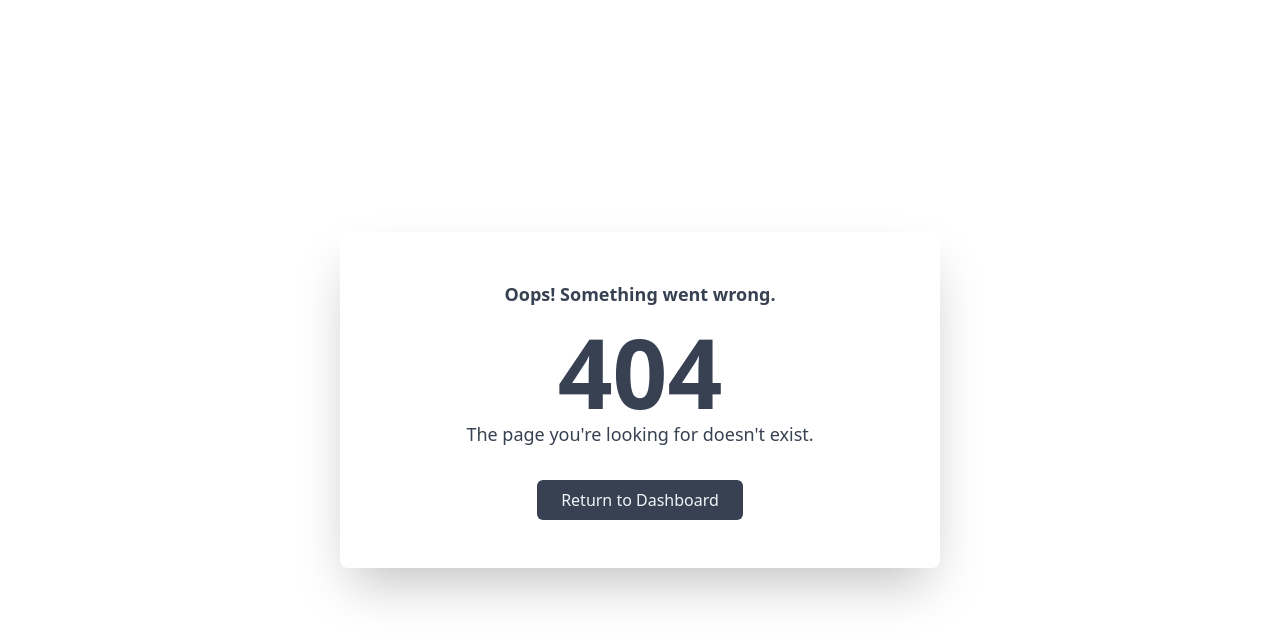
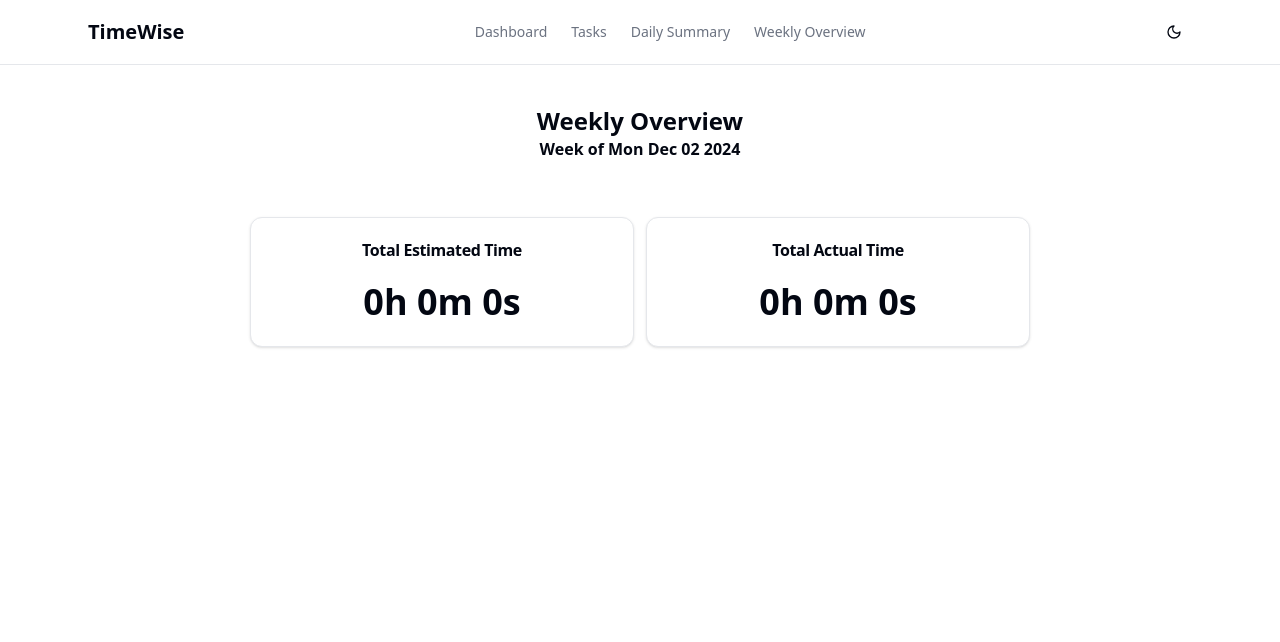
Before and after one commit to KiraaDev/TimeWise, a React (Vite) app: page /weeklyOverview in a window 1280 px wide. Before the commit this address had no page. Shown: the top 642 px of the page. Built offline with nearby package versions, Linux system fonts and the light colour scheme.

Commit message:
Daily summary and Weekly Overview

```diff
--- a/index.html
+++ b/index.html
@@ -5,6 +5,23 @@
     <link rel="icon" type="image/svg+xml" href="" />
     <meta name="viewport" content="width=device-width, initial-scale=1.0" />
     <title>TimeWise</title>
+    <style>
+      progress::-webkit-progress-value {
+        background-color: #4CAF50;
+      }
+
+      progress::-moz-progress-bar {
+        background-color: #4CAF50;
+      }
+
+      progress {
+        appearance: none;
+        -webkit-appearance: none;
+        -moz-appearance: none;
+        background-color: #e0e0e0;
+        border-radius: 10px;
+      }
+    </style>
   </head>
   <body>
     <div id="root"></div>
--- a/src/Router.tsx
+++ b/src/Router.tsx
@@ -5,6 +5,7 @@ import Tasks from './pages/Tasks'
 import NotFound from './pages/NotFound'
 import TaskPage from './pages/Task'
 import DailySummary from './pages/DailySummary'
+import WeeklyOverview from './pages/WeeklyOverview'
 
 export const router = createBrowserRouter([
     {
@@ -26,6 +27,10 @@ export const router = createBrowserRouter([
             {
                 path: '/dailySummary',
                 element: <DailySummary />
+            },
+            {
+                path: '/weeklyOverview',
+                element: <WeeklyOverview />
             }
         ]
     },
--- a/src/components/NewTaskCard.tsx
+++ b/src/components/NewTaskCard.tsx
@@ -8,6 +8,7 @@ import { Textarea } from "./ui/textarea"
 import { Task } from "@/types/Task";
 import { Calendar } from "./ui/calendar";
 import { Popover, PopoverTrigger, PopoverContent } from "./ui/popover";
+import { resolveConflict } from "@/utils/checkConflictAndAdjust";
 
 interface NewTaskCardProps {
     closeModal: () => void;
@@ -42,20 +43,6 @@ const NewTaskCard: React.FC<NewTaskCardProps> = ({ closeModal, addNewTask, addNe
 
     const storedTasks = getStoredTasks();
 
-    const checkConflict = (newTask: Task, existingTasks: Task[]): boolean => {
-        if (!newTask.date) return false;
-
-        for (let task of existingTasks) {
-
-            const taskDate = new Date(task.date? task.date : '')
-
-            if (taskDate.getTime() === newTask.date.getTime() && task.timeStart == newTask.timeStart && task.anteMeridiem === newTask.anteMeridiem) {
-                return true;
-            }
-        }
-        return false;
-    }
-
     const handleSubmit = (e: React.FormEvent) => {
 
         e.preventDefault();
@@ -72,7 +59,7 @@ const NewTaskCard: React.FC<NewTaskCardProps> = ({ closeModal, addNewTask, addNe
         } else if (selectedAMPM === "AM" && selectedHour === 12) {
             selectedDate.setHours(0);  // Convert 12 AM to midnight
         } else {
-            selectedDate.setHours(selectedHour);  // Set the hour for AM times
+            selectedDate.setHours(selectedHour);
         }
 
         // Check if the selected date/time is in the past
@@ -98,27 +85,21 @@ const NewTaskCard: React.FC<NewTaskCardProps> = ({ closeModal, addNewTask, addNe
             anteMeridiem
         };
 
-        const hasConflict = checkConflict(newTask, storedTasks);
+        const resolvedTask = resolveConflict(newTask, storedTasks);
 
-        if (hasConflict) {
-            setErrorMsg('There is a conflict with an existing task.');
+        // Check if resolveConflict made changes
+        const conflictResolved =
+            resolvedTask.timeStart !== newTask.timeStart || resolvedTask.anteMeridiem !== newTask.anteMeridiem;
 
-            const editedNewTask = { ...newTask };
-
-            editedNewTask.timeStart += 1;
-
-            addNewTaskWithConflict(editedNewTask)
-
-            closeModal()
-
-            return;
+        if (conflictResolved) {
+            addNewTaskWithConflict(resolvedTask);
+        } else {
+            // No conflict, add the task as is
+            addNewTask(newTask);
         }
 
-        // calling the addNewTask function
-        addNewTask(newTask)
-
-        //closing modal
-        closeModal()
+        // Close the modal
+        closeModal();
 
     }
 
--- a/src/components/layout/NavBar.tsx
+++ b/src/components/layout/NavBar.tsx
@@ -35,7 +35,7 @@ function NavBar() {
             Daily Summary
           </a>
           <a
-            href="#"
+            href="/weeklyOverview"
             className="text-gray-500 hover:text-gray-900 dark:text-gray-400 dark:hover:text-gray-50"
 
           >
@@ -77,7 +77,7 @@ function NavBar() {
                   Daily Summary
                 </a>
                 <a
-                  href="#"
+                  href="/weeklyOverview"
                   className="text-sm font-medium text-gray-500 hover:text-gray-900 dark:text-gray-400 dark:hover:text-gray-50"
 
                 >
--- a/src/pages/DailySummary.tsx
+++ b/src/pages/DailySummary.tsx
@@ -2,6 +2,7 @@ import React, { useEffect, useState } from "react";
 import { Card, CardContent, CardHeader, CardTitle } from "@/components/ui/card"
 import { Task } from "@/types/Task";
 import { isSameDay } from "@/utils/sameDay";
+import { formatTime } from "@/utils/formatTime";
 
 const DailySummary: React.FC = () => {
 
@@ -80,10 +81,30 @@ const DailySummary: React.FC = () => {
         return `${String(hours).padStart(2, '0')}:${String(minutes).padStart(2, '0')}:${String(seconds).padStart(2, '0')}`;
     };
 
+    const currentDate = new Date();
+
+    const formattedDate = currentDate.toDateString();
+
+    function convertTimeToMilliseconds(time: number, unit: 'M' | 'H'): number {
+        const msInMinute = 60000;
+        const msInHour = 3600000;
+
+        if (unit === 'M') {
+            return time * msInMinute;
+        } else if (unit === 'H') {
+
+            return time * msInHour;
+        }
+        return 0;
+    }
 
     return (
         <>
+            <div className="flex justify-center items-center w-full mb-10">
+                <h1 className=" font-bold text-2xl">{formattedDate}</h1>
+            </div>
             <div className=" flex gap-4 w-full justify-center items-center">
+
                 <Card className=" w-96 flex justify-center items-center flex-col">
                     <CardHeader>
                         <CardTitle>Total Estimated Time</CardTitle>
@@ -101,6 +122,29 @@ const DailySummary: React.FC = () => {
                     </CardContent>
                 </Card>
             </div>
+            <div className="flex justify-center items-center w-full mt-10 flex-col">
+                {
+                    tasks.filter((task: Task) => {
+                        const taskDate = task.date ? new Date(task.date) : new Date();
+
+
+                        // Remove time part from current date
+                        currentDate.setHours(0, 0, 0, 0);
+
+                        return taskDate.getTime() === currentDate.getTime();
+                    }).map((task: Task, index: number) => (
+                        <div key={index} className="space-y-2 w-[50%]">
+                            <div className="flex justify-between items-center">
+                                <span className="font-medium">{task.title}</span>
+                                <span className="text-sm text-muted-foreground font-semibold">
+                                    {formatTime(task.timeSpent)} / {task.estimatedTime}{task.timeUnit.toLowerCase()}
+                                </span>
+                            </div>
+                            <progress className="h-4 w-full rounded-lg" color="#fff" value={task.timeSpent} max={convertTimeToMilliseconds(parseInt(task.estimatedTime), task.timeUnit)}></progress>
+                        </div>
+                    ))
+                }
+            </div>
         </>
     )
 }
--- a/src/pages/Tasks.tsx
+++ b/src/pages/Tasks.tsx
@@ -84,7 +84,7 @@ const Tasks: React.FC = () => {
         saveTaskToLocalStorage(updatedTasks);
 
         toast({
-            description: 'Successfully added a new task but moved 1 hour for started time due to conflict.',
+            description: 'Successfully added a new task but adjusted to hour that is available due to conflict.',
             className: 'bg-yellow-300',
         });
     };
--- /dev/null
+++ b/src/pages/WeeklyOverview.tsx
@@ -0,0 +1,96 @@
+import React, { useState, useEffect } from "react";
+import { Task } from "@/types/Task";
+import { formatTime } from "@/utils/formatTime";
+import { Card, CardContent, CardHeader, CardTitle } from "@/components/ui/card"
+
+const WeeklyOverview: React.FC = () => {
+
+    const [tasks, setTasks] = useState<Task[]>([]);
+
+    useEffect(() => {
+        const storedTasks = localStorage.getItem("tasks");
+        if (storedTasks) {
+            const parsedTasks = JSON.parse(storedTasks);
+            setTasks(parsedTasks);
+        }
+    }, []);
+
+    const getStartOfWeek = (date: Date) => {
+        const startOfWeek = new Date(date);
+        startOfWeek.setDate(startOfWeek.getDate() - startOfWeek.getDay());
+        startOfWeek.setHours(0, 0, 0, 0);
+        return startOfWeek;
+    };
+
+    function convertTimeToMilliseconds(time: number, unit: 'M' | 'H'): number {
+        const msInMinute = 60000;
+        const msInHour = 3600000;
+
+        if (unit === 'M') {
+            return time * msInMinute;
+        } else if (unit === 'H') {
+
+            return time * msInHour;
+        }
+        return 0;
+    }
+
+    const calculateWeeklyOverview = (tasks: Task[]) => {
+        const currentDate = new Date();
+        const startOfWeek = getStartOfWeek(currentDate);
+
+        let totalEstimatedTime = 0;
+        let totalTimeSpent = 0;
+
+        tasks.forEach((task) => {
+            if (task.date) {
+                const taskDate = new Date(task.date);
+
+                if (taskDate >= startOfWeek && taskDate <= currentDate) {
+
+                    const convertedEstimatedTime = convertTimeToMilliseconds(parseInt(task.estimatedTime), task.timeUnit);
+
+                    totalEstimatedTime += convertedEstimatedTime;
+                    totalTimeSpent += task.timeSpent;
+                }
+            }
+        });
+
+        return { totalEstimatedTime, totalTimeSpent };
+    };
+
+    const { totalEstimatedTime, totalTimeSpent } = calculateWeeklyOverview(tasks);
+
+    const currentDate = new Date();
+
+    const formattedDate = currentDate.toDateString();
+
+    return (
+        <>
+            <div className="flex flex-col justify-center items-center w-full mb-10">
+                <h1 className=" font-bold text-2xl">Weekly Overview</h1>
+                <h2 className="font-semibold">Week of {formattedDate}</h2>
+            </div>
+            <div className="mt-4 flex gap-3 justify-center items-center w-full">
+                <Card className=" w-96 flex justify-center items-center flex-col">
+                    <CardHeader>
+                        <CardTitle>Total Estimated Time</CardTitle>
+                    </CardHeader>
+                    <CardContent>
+                        <p className="text-4xl font-bold">{formatTime(totalEstimatedTime)}</p>
+                    </CardContent>
+                </Card>
+                <Card className=" w-96 flex justify-center items-center flex-col">
+                    <CardHeader>
+                        <CardTitle>Total Actual Time</CardTitle>
+                    </CardHeader>
+                    <CardContent>
+                        <p className="text-4xl font-bold">{formatTime(totalTimeSpent)}</p>
+                    </CardContent>
+                </Card>
+            </div>
+        </>
+    );
+}
+
+export default WeeklyOverview;
--- /dev/null
+++ b/src/utils/checkConflictAndAdjust.ts
@@ -0,0 +1,36 @@
+import { Task } from "@/types/Task";
+
+export const resolveConflict = (task: Task, existingTasks: Task[]): Task => {
+    // Create a copy of the task to avoid mutating the original
+    let adjustedTask: Task = { ...task, timeStart: task.timeStart ?? 1 };
+
+    while (true) {
+        let conflict = false;
+
+        for (let existingTask of existingTasks) {
+            const taskDate = existingTask.date ? new Date(existingTask.date) : null;
+
+            if (
+                taskDate?.getTime() === adjustedTask.date?.getTime() &&
+                existingTask.timeStart === adjustedTask.timeStart &&
+                existingTask.anteMeridiem === adjustedTask.anteMeridiem
+            ) {
+                conflict = true;
+                break;
+            }
+        }
+
+        if (!conflict) {
+            break; // No conflict, exit loop
+        }
+
+        // Adjust timeStart and handle AM/PM rollover
+        adjustedTask.timeStart = (adjustedTask.timeStart ?? 1) + 1;
+        if (adjustedTask.timeStart > 12) {
+            adjustedTask.timeStart = 1;
+            adjustedTask.anteMeridiem = adjustedTask.anteMeridiem === "AM" ? "PM" : "AM";
+        }
+    }
+
+    return adjustedTask;
+};
```
Also changed, not shown: src/components/SmallTaskCard.tsx (added, +12 -0 lines).
